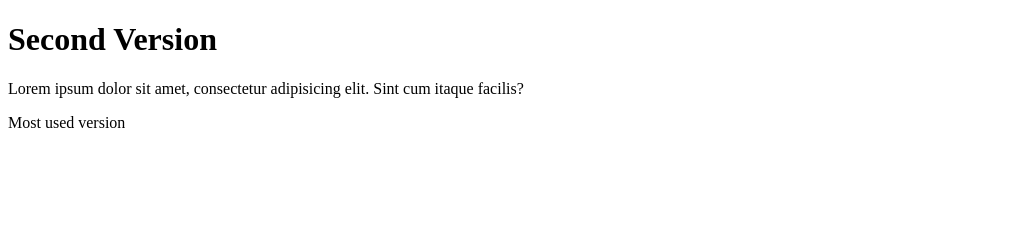
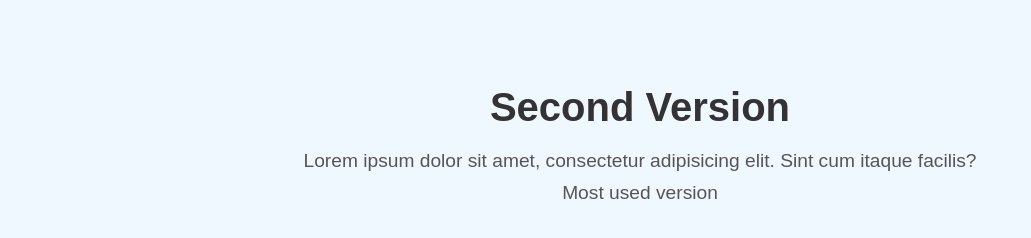
Before and after one commit to Ali-khursheed/My-repo, a plain HTML site: page index.html in a window 1280 px wide. Shown: the whole page, without its empty margins (0-1031 px from the left). Drawn offline with Linux system fonts and the light colour scheme.

Commit message:
design done

```diff
--- a/index.html
+++ b/index.html
@@ -4,6 +4,7 @@
 		<meta charset="UTF-8" />
 		<meta name="viewport" content="width=device-width, initial-scale=1.0" />
 		<title>This</title>
+		<link rel="stylesheet" href="style.css" />
 	</head>
 	<body>
 		<h1>Second Version</h1>
--- /dev/null
+++ b/style.css
@@ -0,0 +1,21 @@
+/* Apply background color and center all text */
+body {
+	background-color: #f0f8ff; /* Light blue background */
+	text-align: center;
+	font-family: Arial, sans-serif;
+	padding: 50px;
+}
+
+/* Style the heading */
+h1 {
+	color: #333;
+	font-size: 2.5rem;
+	margin-bottom: 20px;
+}
+
+/* Style the paragraphs */
+p {
+	color: #555;
+	font-size: 1.2rem;
+	margin: 10px 0;
+}
```
